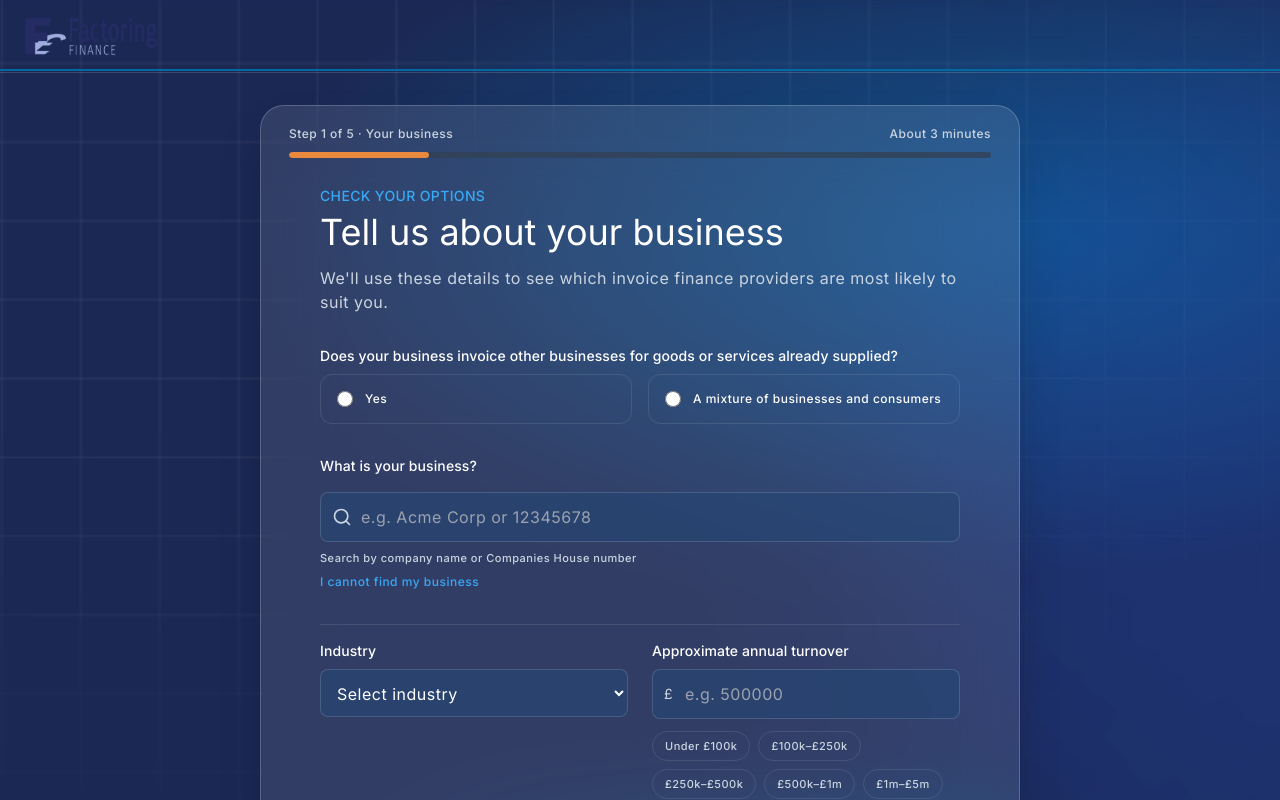
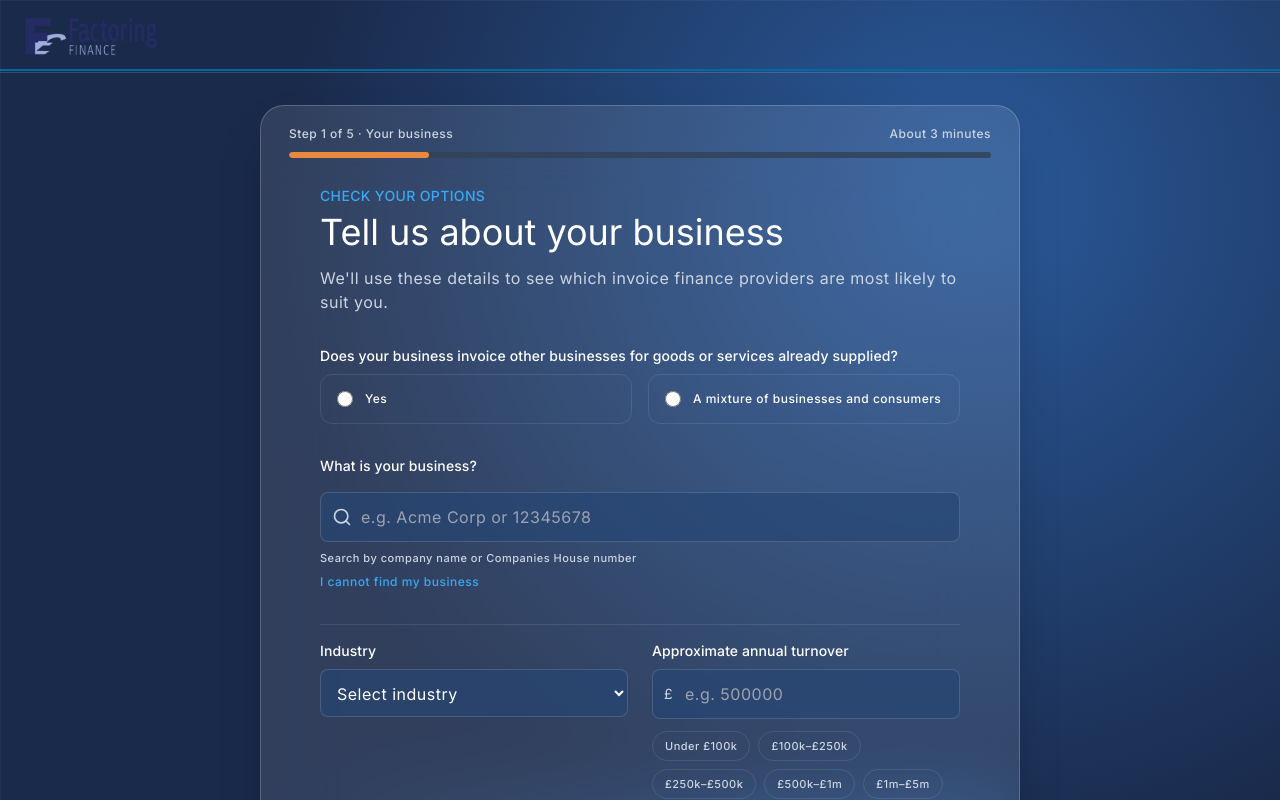
Before and after one commit to markfromearth/FFform, a React (Vite) app: page / in a window 1280 px wide. Shown: the top 800 px of the page. Built offline with nearby package versions, Linux system fonts and the light colour scheme.

Commit message:
Rebuild background strictly with CSS (radial gradient + grid)

```diff
--- a/src/index.css
+++ b/src/index.css
@@ -79,12 +79,14 @@
 
 @layer base {
   body {
-    background-color: #0b1a38;
-    background-image: url('/background.png');
-    background-size: cover;
-    background-position: center;
+    background-color: #1a2a4b;
+    background-image:
+      linear-gradient(to right, rgba(255, 255, 255, 0.04) 1px, transparent 1px),
+      linear-gradient(to bottom, rgba(255, 255, 255, 0.04) 1px, transparent 1px),
+      radial-gradient(circle at 75% 25%, #2a5a9b 0%, #1a2a4b 60%);
+    background-size: 60px 60px, 60px 60px, 100% 100%;
+    background-position: center top;
     background-attachment: fixed;
-    background-repeat: no-repeat;
     color: #ffffff;
   }
 }
```
Also changed, not shown: public/background.png (deleted).
